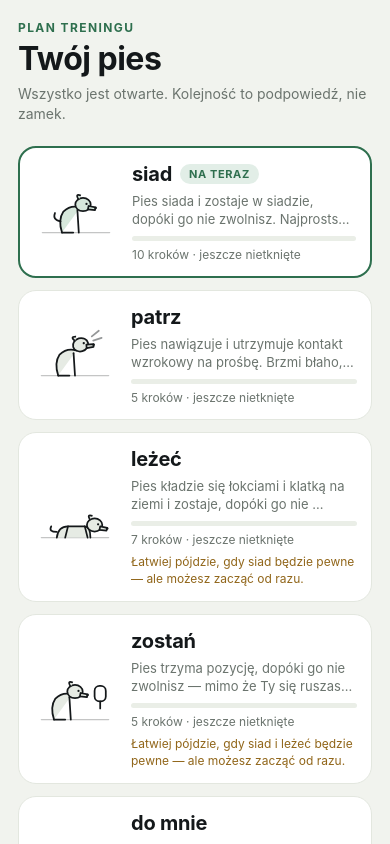
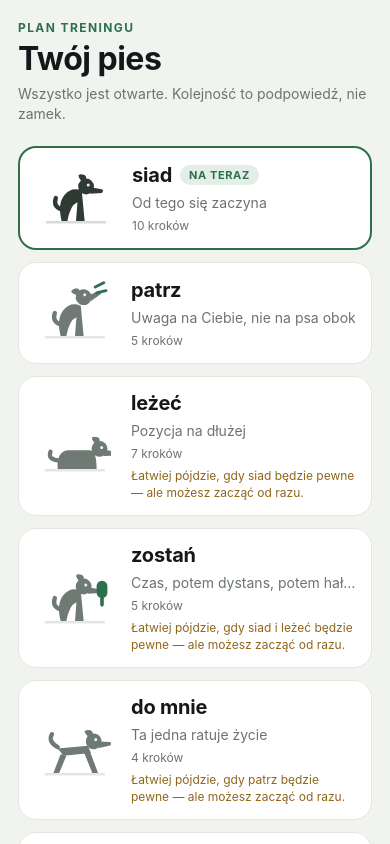
Before and after one commit to Mateusz-Krupa/dogs, a React Native app: screen / in a window 390 px wide. Built offline with nearby package versions, Linux system fonts and the light colour scheme; what expo-localization, i18n-js would draw is missing.

Commit message:
fix(ui): readable pose silhouettes, card-length copy, no empty progress rule

```diff
--- a/src/content/catalogue.ts
+++ b/src/content/catalogue.ts
@@ -16,6 +16,12 @@ import { SIT, type ExerciseSeed } from './exercises/sit';
 /** An exercise plus the illustration that represents it. */
 export interface CatalogueEntry extends ExerciseSeed {
   readonly pose: Pose;
+  /**
+   * Four or five words for the list card. The full description is written for
+   * the exercise screen, where there is room to read; a card is scanned, not
+   * read, and a paragraph on it reads as noise.
+   */
+  readonly tagline: { readonly pl: string; readonly en: string };
 }
 
 const LOOK: ExerciseSeed = {
@@ -499,13 +505,41 @@ const MAT: ExerciseSeed = {
 
 /** Every exercise the app ships, in teaching order. */
 export const CATALOGUE: readonly CatalogueEntry[] = [
-  { ...SIT, pose: 'sit' },
-  { ...LOOK, pose: 'look' },
-  { ...DOWN, pose: 'down' },
-  { ...STAY, pose: 'stay' },
-  { ...COME, pose: 'come' },
-  { ...LEAVE, pose: 'leave' },
-  { ...MAT, pose: 'mat' },
+  {
+    ...SIT,
+    pose: 'sit',
+    tagline: { pl: 'Od tego się zaczyna', en: 'Where everyone starts' },
+  },
+  {
+    ...LOOK,
+    pose: 'look',
+    tagline: { pl: 'Uwaga na Ciebie, nie na psa obok', en: 'Eyes on you, not the other dog' },
+  },
+  {
+    ...DOWN,
+    pose: 'down',
+    tagline: { pl: 'Pozycja na dłużej', en: 'The one they can hold' },
+  },
+  {
+    ...STAY,
+    pose: 'stay',
+    tagline: { pl: 'Czas, potem dystans, potem hałas', en: 'Duration, then distance, then noise' },
+  },
+  {
+    ...COME,
+    pose: 'come',
+    tagline: { pl: 'Ta jedna ratuje życie', en: 'The one that saves lives' },
+  },
+  {
+    ...LEAVE,
+    pose: 'leave',
+    tagline: { pl: 'Nie bierz tego z chodnika', en: 'Not off the pavement' },
+  },
+  {
+    ...MAT,
+    pose: 'mat',
+    tagline: { pl: 'Rozwiązuje gości i obiad', en: 'Solves visitors and dinner' },
+  },
 ];
 
 /** Look up one exercise by id. */
--- a/src/features/catalogue/ExerciseList.tsx
+++ b/src/features/catalogue/ExerciseList.tsx
@@ -79,7 +79,7 @@ function ExerciseCard({
       style={({ pressed }) => [styles.card, recommended && styles.cardRecommended, pressed && styles.cardPressed]}
     >
       <View style={styles.art}>
-        <DogPose pose={entry.pose} size={84} color={INK} tint={recommended ? '#d7e8dc' : '#e6ebe4'} />
+        <DogPose accent={GREEN} color={recommended ? '#2f3a35' : '#6f7a74'} pose={entry.pose} size={72} />
       </View>
 
       <View style={styles.body}>
@@ -92,22 +92,24 @@ function ExerciseCard({
           ) : null}
         </View>
 
-        <Text numberOfLines={2} style={styles.description}>
-          {names.description}
+        <Text numberOfLines={1} style={styles.tagline}>
+          {locale === 'en' ? entry.tagline.en : entry.tagline.pl}
         </Text>
 
-        <View style={styles.track}>
-          <View style={[styles.trackFill, { width: `${pct * 100}%` }]} />
-        </View>
+        {/* A zero-length bar reads as a stray rule across the card, so an
+            untouched exercise shows its step count instead of empty track. */}
+        {progress ? (
+          <View style={styles.track}>
+            <View style={[styles.trackFill, { width: `${Math.max(pct, 0.06) * 100}%` }]} />
+          </View>
+        ) : null}
 
         <Text style={styles.meta}>
           {progress
-            ? `${locale === 'en' ? 'step' : 'krok'} ${progress.stepOrdinal}/${entry.steps.length}${
+            ? `${locale === 'en' ? 'Step' : 'Krok'} ${progress.stepOrdinal} / ${entry.steps.length}${
                 environmentName ? ` · ${environmentName}` : ''
               }`
-            : `${entry.steps.length} ${locale === 'en' ? 'steps' : 'kroków'} · ${
-                locale === 'en' ? 'not started' : 'jeszcze nietknięte'
-              }`}
+            : `${entry.steps.length} ${locale === 'en' ? 'steps' : 'kroków'}`}
         </Text>
 
         {missing.length > 0 ? (
@@ -161,6 +163,9 @@ const styles = StyleSheet.create({
     paddingHorizontal: 18,
     paddingTop: 20,
     paddingBottom: 36,
+    width: '100%',
+    maxWidth: 560,
+    alignSelf: 'center',
   },
   eyebrow: {
     fontSize: 12,
@@ -237,9 +242,9 @@ const styles = StyleSheet.create({
     textTransform: 'uppercase',
     color: GREEN,
   },
-  description: {
-    fontSize: 13,
-    lineHeight: 18,
+  tagline: {
+    fontSize: 14,
+    lineHeight: 19,
     color: MUTED,
   },
   track: {
--- a/src/ui/DogPose.tsx
+++ b/src/ui/DogPose.tsx
@@ -1,189 +1,126 @@
-import Svg, { Circle, Ellipse, Path, Rect, G } from 'react-native-svg';
+import Svg, { Circle, G, Path, Rect } from 'react-native-svg';
 
 /**
- * Line illustrations of a dog in each trained position.
+ * Pose glyphs: a chunky dog silhouette in each trained position.
  *
- * One dog, one style, drawn side-on, because the point of these is to show a
- * body position the owner can compare against — not to decorate. A different
- * breed or angle per exercise would make them harder to read, not nicer.
+ * Filled silhouettes, not line art. At the size these render (around 64px) thin
+ * outlines turn to scribble — a solid shape still reads as a dog. One breed,
+ * one angle, one weight throughout, because these exist so an owner can compare
+ * their dog's body to the picture, not to decorate the list.
  *
- * Drawn on a 120×96 canvas with the ground at y=78.
+ * Canvas is 100×100 with the ground at y=82.
  */
 
-export type Pose =
-  | 'sit'
-  | 'down'
-  | 'stand'
-  | 'stay'
-  | 'come'
-  | 'look'
-  | 'mat'
-  | 'leave';
+export type Pose = 'sit' | 'down' | 'stand' | 'stay' | 'come' | 'look' | 'mat' | 'leave';
 
 export interface DogPoseProps {
   readonly pose: Pose;
   readonly size?: number;
-  /** Line colour. Defaults to the app's ink. */
+  /** Silhouette fill. */
   readonly color?: string;
-  /** Fill behind the dog. Defaults to a soft tint. */
-  readonly tint?: string;
+  /** Accent used for props (hand, mat, the thing being left). */
+  readonly accent?: string;
 }
 
-const INK = '#14181a';
-const TINT = '#dfe7df';
-const GROUND = 78;
+const INK = '#2f3a35';
+const ACCENT = '#2e6f4e';
+const GROUND = 82;
 
-/** Shared ground line so every pose sits on the same baseline. */
-function Ground({ color }: { color: string }) {
-  return (
-    <Path
-      d={`M 12 ${GROUND} L 108 ${GROUND}`}
-      stroke={color}
-      strokeOpacity={0.25}
-      strokeWidth={2}
-      strokeLinecap="round"
-    />
-  );
-}
-
-/** The dog's head, ear and eye, placed where the pose needs it. */
-function Head({
-  x,
-  y,
-  color,
-  tint,
-  tilt = 0,
-}: {
-  x: number;
-  y: number;
-  color: string;
-  tint: string;
-  tilt?: number;
-}) {
+/** Head, muzzle and ear as one solid shape, rotated into place. */
+function Head({ x, y, tilt = 0, color }: { x: number; y: number; tilt?: number; color: string }) {
   return (
     <G transform={`translate(${x} ${y}) rotate(${tilt})`}>
-      <Ellipse cx={0} cy={0} rx={11} ry={9.5} fill={tint} stroke={color} strokeWidth={2.5} />
+      {/* skull */}
+      <Circle cx={0} cy={0} r={11} fill={color} />
       {/* muzzle */}
-      <Path
-        d="M 8 2 L 18 4 L 17 8 L 7 7 Z"
-        fill={tint}
-        stroke={color}
-        strokeWidth={2.5}
-        strokeLinejoin="round"
-      />
-      <Circle cx={18} cy={5} r={1.8} fill={color} />
-      {/* ear */}
-      <Path
-        d="M -6 -7 Q -12 -16 -3 -13"
-        fill={tint}
-        stroke={color}
-        strokeWidth={2.5}
-        strokeLinejoin="round"
-      />
-      <Circle cx={5} cy={-1} r={1.6} fill={color} />
+      <Path d="M 6 1 L 22 4 Q 25 6 22 9 L 6 10 Z" fill={color} />
+      {/* ear, folded */}
+      <Path d="M -7 -8 Q -16 -20 -2 -16 Q 2 -13 -1 -8 Z" fill={color} />
+      {/* eye punched out of the silhouette */}
+      <Circle cx={3} cy={-2} r={2.1} fill="#ffffff" fillOpacity={0.92} />
     </G>
   );
 }
 
-/** One illustration. `pose` picks the body; everything else is shared. */
-export function DogPose({ pose, size = 96, color = INK, tint = TINT }: DogPoseProps) {
-  const stroke = { stroke: color, strokeWidth: 2.5, strokeLinecap: 'round' as const, strokeLinejoin: 'round' as const };
+/** Tail as a tapered sweep. */
+function Tail({ d, color }: { d: string; color: string }) {
+  return <Path d={d} fill="none" stroke={color} strokeWidth={6} strokeLinecap="round" />;
+}
 
+export function DogPose({ pose, size = 72, color = INK, accent = ACCENT }: DogPoseProps) {
   return (
-    <Svg width={size} height={size * 0.8} viewBox="0 0 120 96" accessibilityRole="image">
-      <Ground color={color} />
+    <Svg width={size} height={size} viewBox="0 0 100 100">
+      {/* ground */}
+      <Rect x={8} y={GROUND} width={84} height={3.5} rx={1.75} fill={color} fillOpacity={0.18} />
 
-      {pose === 'sit' && (
+      {pose === 'sit' || pose === 'look' || pose === 'stay' || pose === 'leave' ? (
         <G>
-          {/* haunches down, chest up */}
-          <Path d={`M 40 ${GROUND} Q 34 60 42 48 Q 52 38 66 42`} fill={tint} {...stroke} />
-          <Path d={`M 40 ${GROUND} L 56 ${GROUND}`} {...stroke} />
-          <Path d={`M 62 46 L 64 ${GROUND}`} {...stroke} />
-          <Path d={`M 38 62 Q 26 60 30 50`} {...stroke} fill="none" />
-          <Head x={70} y={38} color={color} tint={tint} />
+          {/* haunch and chest in one body shape */}
+          <Path
+            d={`M 30 ${GROUND} Q 24 58 34 46 Q 44 34 58 40 L 62 ${GROUND} L 50 ${GROUND} L 52 56 Q 42 60 38 ${GROUND} Z`}
+            fill={color}
+          />
+          <Tail d={`M 30 66 Q 18 62 22 50`} color={color} />
+        </G>
+      ) : null}
+
+      {pose === 'sit' && <Head x={64} y={34} color={color} />}
+      {pose === 'look' && (
+        <G>
+          <Head x={62} y={28} tilt={-32} color={color} />
+          {/* gaze, so this does not read as another plain sit on a list */}
+          <Path d="M 78 14 L 90 8" stroke={accent} strokeWidth={4} strokeLinecap="round" />
+          <Path d="M 80 22 L 93 19" stroke={accent} strokeWidth={4} strokeLinecap="round" />
+        </G>
+      )}
+      {pose === 'leave' && (
+        <G>
+          <Head x={64} y={34} tilt={-12} color={color} />
+          <Circle cx={22} cy={GROUND - 6} r={7} fill={accent} fillOpacity={0.9} />
+        </G>
+      )}
+      {pose === 'stay' && (
+        <G>
+          <Head x={62} y={34} color={color} />
+          {/* open palm, held up */}
+          <Rect x={80} y={26} width={15} height={24} rx={7.5} fill={accent} />
+          <Rect x={85} y={48} width={5} height={14} rx={2.5} fill={accent} />
         </G>
       )}
 
-      {pose === 'down' && (
+      {(pose === 'down' || pose === 'mat') && (
         <G>
-          {/* elbows and chest on the ground */}
-          <Path d={`M 34 ${GROUND} Q 36 62 50 62 L 74 62 Q 82 62 82 ${GROUND}`} fill={tint} {...stroke} />
-          <Path d={`M 50 62 L 46 ${GROUND}`} {...stroke} />
-          <Path d={`M 74 62 L 78 ${GROUND}`} {...stroke} />
-          <Path d={`M 34 70 Q 22 70 26 62`} {...stroke} fill="none" />
-          <Head x={88} y={60} color={color} tint={tint} />
+          {pose === 'mat' && (
+            <Rect x={14} y={GROUND - 9} width={76} height={11} rx={5.5} fill={accent} fillOpacity={0.85} />
+          )}
+          {/* body low, elbows and chest down */}
+          <Path
+            d={`M 26 ${GROUND - (pose === 'mat' ? 9 : 0)} Q 24 58 40 56 L 70 56 Q 80 56 80 ${
+              GROUND - (pose === 'mat' ? 9 : 0)
+            } Z`}
+            fill={color}
+          />
+          <Tail d={`M 26 ${GROUND - 12} Q 12 ${GROUND - 14} 16 ${GROUND - 24}`} color={color} />
+          <Head x={84} y={54} color={color} />
         </G>
       )}
 
       {pose === 'stand' && (
         <G>
-          <Path d={`M 38 50 L 76 50`} fill={tint} {...stroke} />
-          <Path d={`M 38 50 Q 32 50 32 56 L 32 ${GROUND}`} {...stroke} fill="none" />
-          <Path d={`M 44 50 L 44 ${GROUND}`} {...stroke} />
-          <Path d={`M 72 50 L 72 ${GROUND}`} {...stroke} />
-          <Path d={`M 78 50 L 78 ${GROUND}`} {...stroke} />
-          <Path d={`M 36 48 Q 24 42 30 34`} {...stroke} fill="none" />
-          <Head x={84} y={42} color={color} tint={tint} />
-        </G>
-      )}
-
-      {pose === 'stay' && (
-        <G>
-          {/* sit, with a hand signal in front */}
-          <Path d={`M 30 ${GROUND} Q 24 60 32 48 Q 42 38 56 42`} fill={tint} {...stroke} />
-          <Path d={`M 30 ${GROUND} L 46 ${GROUND}`} {...stroke} />
-          <Path d={`M 52 46 L 54 ${GROUND}`} {...stroke} />
-          <Head x={60} y={38} color={color} tint={tint} />
-          {/* open palm */}
-          <Rect x={88} y={30} width={16} height={22} rx={7} fill="none" {...stroke} />
-          <Path d={`M 96 52 L 96 62`} {...stroke} />
+          <Path d={`M 30 46 L 74 46 L 74 ${GROUND} L 66 ${GROUND} L 66 56 L 40 56 L 40 ${GROUND} L 32 ${GROUND} Z`} fill={color} />
+          <Tail d={`M 30 44 Q 18 38 24 28`} color={color} />
+          <Head x={80} y={40} color={color} />
         </G>
       )}
 
       {pose === 'come' && (
         <G>
-          {/* mid-stride, moving right */}
-          <Path d={`M 30 52 L 70 48`} fill={tint} {...stroke} />
-          <Path d={`M 32 52 L 24 ${GROUND}`} {...stroke} />
-          <Path d={`M 42 51 L 48 ${GROUND}`} {...stroke} />
-          <Path d={`M 62 49 L 56 ${GROUND}`} {...stroke} />
-          <Path d={`M 70 48 L 80 ${GROUND}`} {...stroke} />
-          <Path d={`M 28 50 Q 16 42 22 34`} {...stroke} fill="none" />
-          <Head x={80} y={40} color={color} tint={tint} tilt={-6} />
-        </G>
-      )}
-
-      {pose === 'look' && (
-        <G>
-          {/* sit, head up, eye-contact lines */}
-          <Path d={`M 36 ${GROUND} Q 30 60 38 48 Q 48 38 62 42`} fill={tint} {...stroke} />
-          <Path d={`M 36 ${GROUND} L 52 ${GROUND}`} {...stroke} />
-          <Path d={`M 58 46 L 60 ${GROUND}`} {...stroke} />
-          <Head x={68} y={34} color={color} tint={tint} tilt={-16} />
-          <Path d={`M 84 22 L 94 14`} {...stroke} strokeOpacity={0.45} />
-          <Path d={`M 86 28 L 98 24`} {...stroke} strokeOpacity={0.45} />
-        </G>
-      )}
-
-      {pose === 'mat' && (
-        <G>
-          {/* down, on a mat */}
-          <Rect x={24} y={GROUND - 6} width={76} height={8} rx={4} fill={tint} {...stroke} />
-          <Path d={`M 38 ${GROUND - 6} Q 40 58 54 58 L 74 58 Q 82 58 82 ${GROUND - 6}`} fill={tint} {...stroke} />
-          <Path d={`M 38 66 Q 28 66 30 58`} {...stroke} fill="none" />
-          <Head x={88} y={56} color={color} tint={tint} />
-        </G>
-      )}
-
-      {pose === 'leave' && (
-        <G>
-          {/* sit, turning away from an item on the ground */}
-          <Path d={`M 48 ${GROUND} Q 42 60 50 48 Q 60 38 74 42`} fill={tint} {...stroke} />
-          <Path d={`M 48 ${GROUND} L 64 ${GROUND}`} {...stroke} />
-          <Path d={`M 70 46 L 72 ${GROUND}`} {...stroke} />
-          <Head x={78} y={38} color={color} tint={tint} tilt={-14} />
-          {/* the thing being left alone */}
-          <Circle cx={24} cy={GROUND - 5} r={6} fill="none" {...stroke} strokeOpacity={0.5} />
+          {/* mid-stride, legs split */}
+          <Path d={`M 26 48 L 68 44 L 72 54 L 34 58 Z`} fill={color} />
+          <Path d={`M 30 56 L 20 ${GROUND} L 28 ${GROUND} L 38 58 Z`} fill={color} />
+          <Path d={`M 62 52 L 74 ${GROUND} L 82 ${GROUND} L 70 50 Z`} fill={color} />
+          <Tail d={`M 26 46 Q 12 38 18 28`} color={color} />
+          <Head x={76} y={38} tilt={-8} color={color} />
         </G>
       )}
     </Svg>
```
